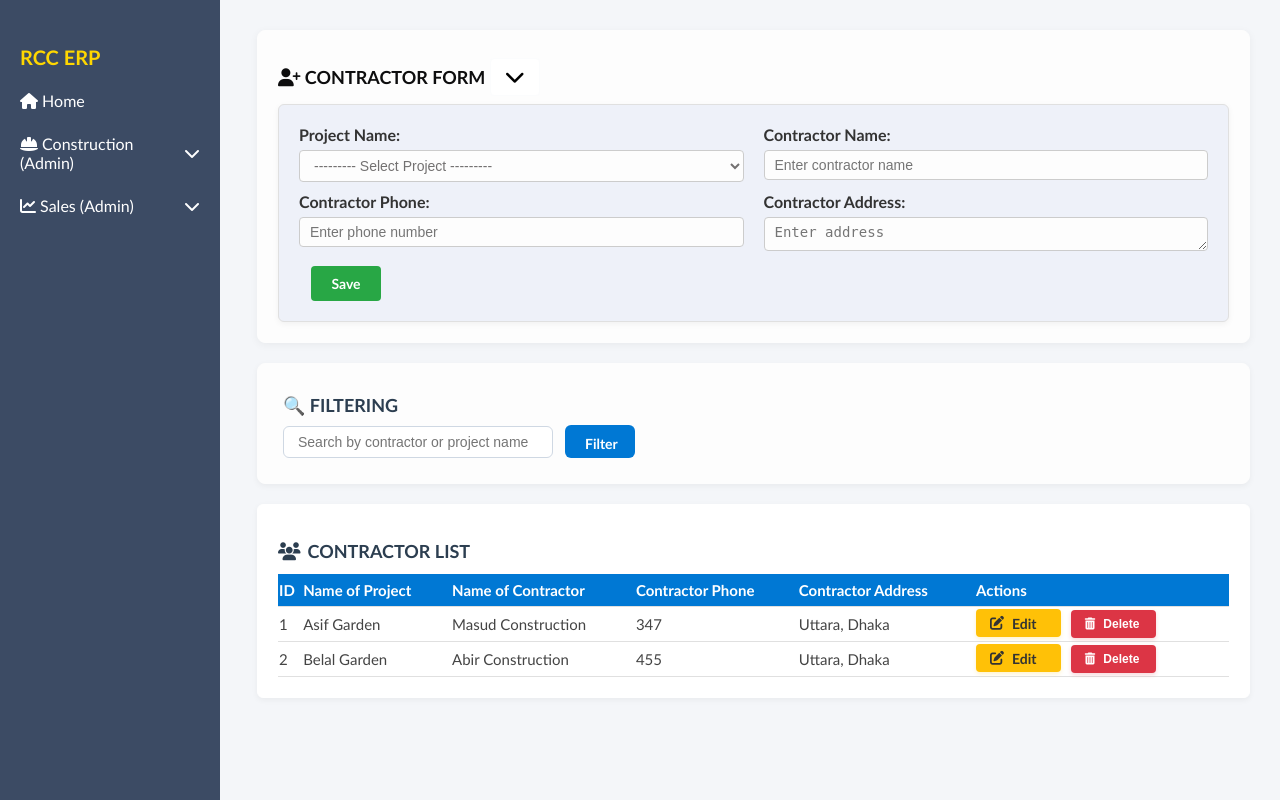
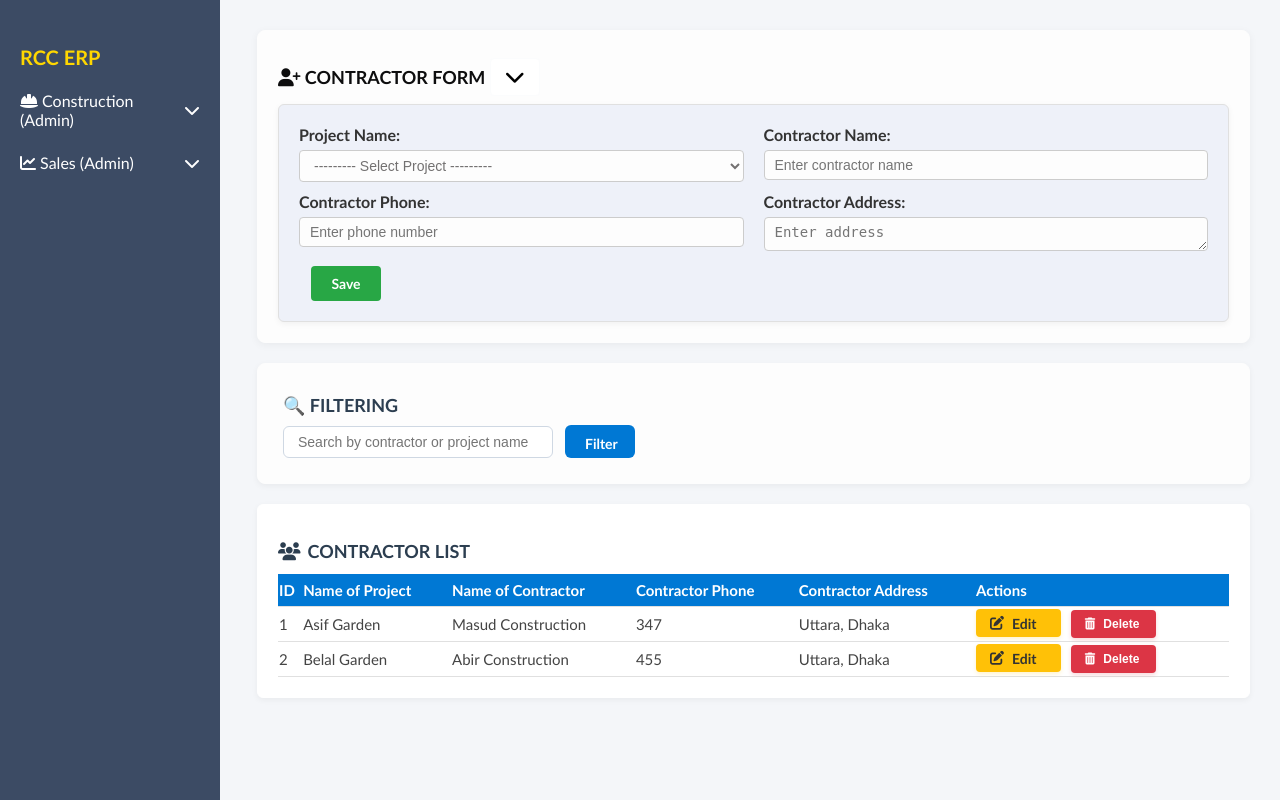
Before and after one commit to FAISAL-450/ERP-PROJECT, a Django app: page /contractor/dashboard/ in a window 1280 px wide. Run offline with Django 5.2, Linux system fonts and the light colour scheme; a user stored in the database is signed in; data comes from the database, SQL or seed files in the repository.

Commit message:
Deploy updated sidebar with debug line

```diff
--- a/templates/base.html
+++ b/templates/base.html
@@ -113,13 +113,6 @@
     <ul class="sidebar-menu">
       {% with request.user.email as email %}
 
-          <!-- Always show Home -->
-          <li class="nav-item">
-            <a href="{% url 'home' %}">
-              <span><i class="fas fa-home"></i> Home</span>
-            </a>
-          </li>
-
         <!-- Construction Section for Elias -->
         {% if email == 'elias@dzignscapeprofessionals.onmicrosoft.com' %}
           <li class="dropdown">
@@ -175,6 +168,7 @@
   </div>
 {% endif %}
 
+
   <div class="main-content">
     {% block content %}{% endblock %}
   </div>
```
Lines whose indentation alone changed are shown as unchanged.
